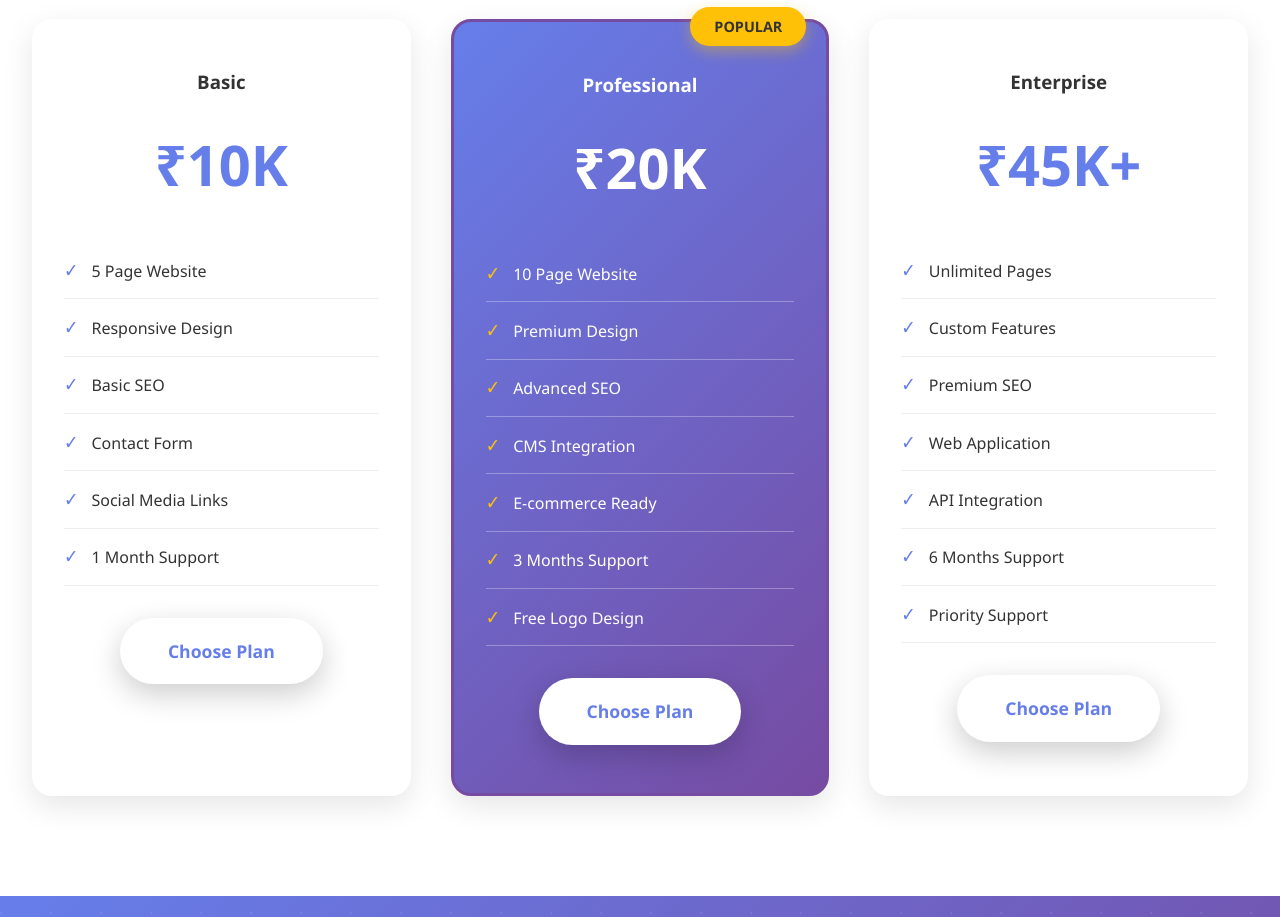
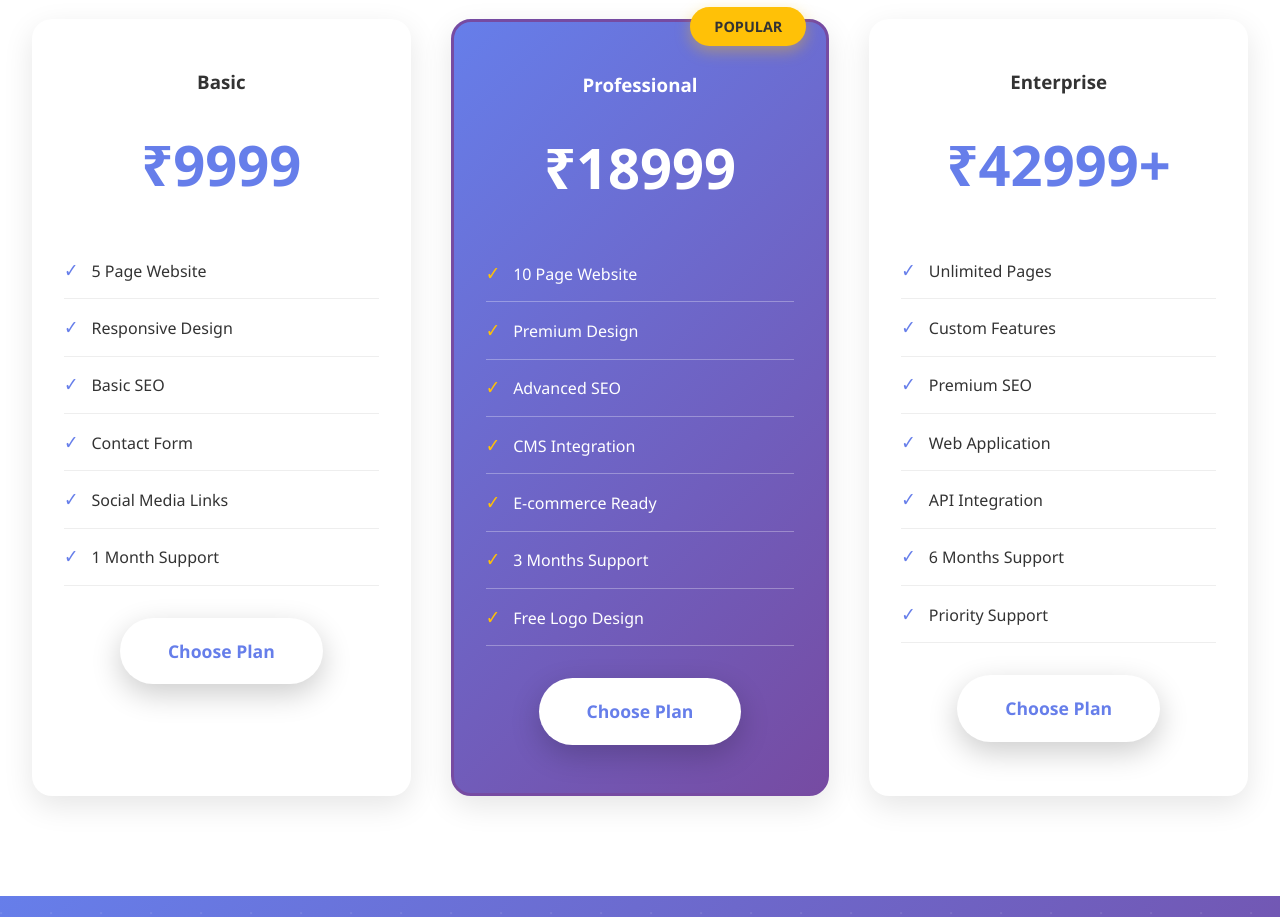
Before and after one commit to Harshsrivastava1414/SamarthWebWorkSolutions.github.io, a plain HTML site: page index.html in a window 1280 px wide. Shown: the part 3180-4097 px from the top of the page. Drawn offline with Linux system fonts and the light colour scheme.

Commit message:
Update index.html

```diff
--- a/index.html
+++ b/index.html
@@ -755,7 +755,7 @@
         <div class="price-cards">
             <div class="price-card" style="animation-delay: 0s">
                 <h3>Basic</h3>
-                <div class="price">₹10K</div>
+                <div class="price">₹9999</div>
                 <ul class="price-features">
                     <li>5 Page Website</li>
                     <li>Responsive Design</li>
@@ -769,7 +769,7 @@
             <div class="price-card featured" style="animation-delay: 0.1s">
                 <div class="popular-badge">POPULAR</div>
                 <h3>Professional</h3>
-                <div class="price">₹20K</div>
+                <div class="price">₹18999</div>
                 <ul class="price-features">
                     <li>10 Page Website</li>
                     <li>Premium Design</li>
@@ -783,7 +783,7 @@
             </div>
             <div class="price-card" style="animation-delay: 0.2s">
                 <h3>Enterprise</h3>
-                <div class="price">₹45K+</div>
+                <div class="price">₹42999+</div>
                 <ul class="price-features">
                     <li>Unlimited Pages</li>
                     <li>Custom Features</li>
```
